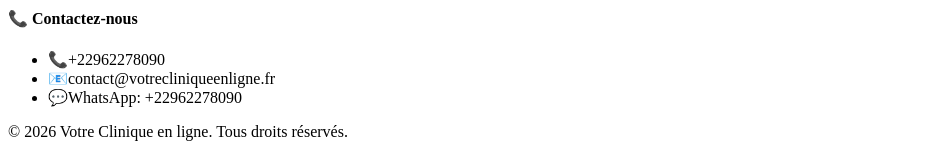
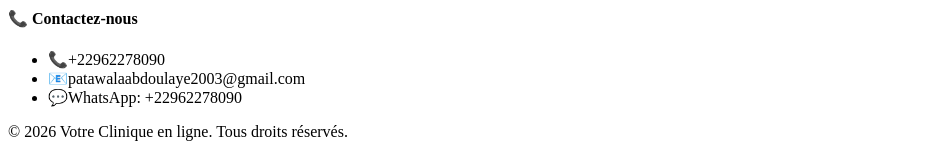
Before and after one commit to PATAWALA/Clinique, a Next.js app: page / in a window 1280 px wide. Shown: the part 11558-11712 px from the top of the page, without its empty margins (0-931 px from the left). Built offline with nearby package versions, Linux system fonts and the light colour scheme.

Commit message:
14 update

```diff
--- a/data/clinic-config.ts
+++ b/data/clinic-config.ts
@@ -5,7 +5,7 @@ const config = {
   address: "123 Avenue des Champs-Élysées, 75008 Paris",
   phone: "+22962278090",
   whatsapp: "22962278090",
-  email: "contact@votrecliniqueenligne.fr",
+  email: "patawalaabdoulaye2003@gmail.com",
   hours: "Lun-Ven: 8h-20h | Sam: 9h-13h",
   stats: {
     patientsLost: 50,
```
